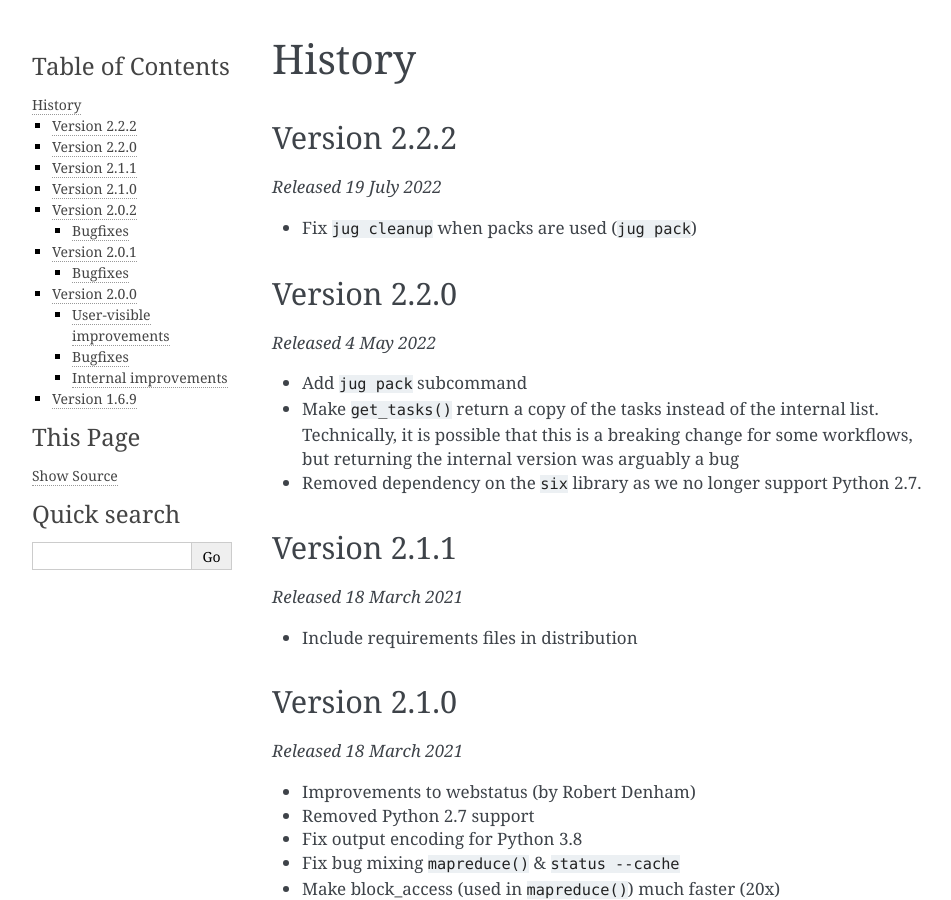
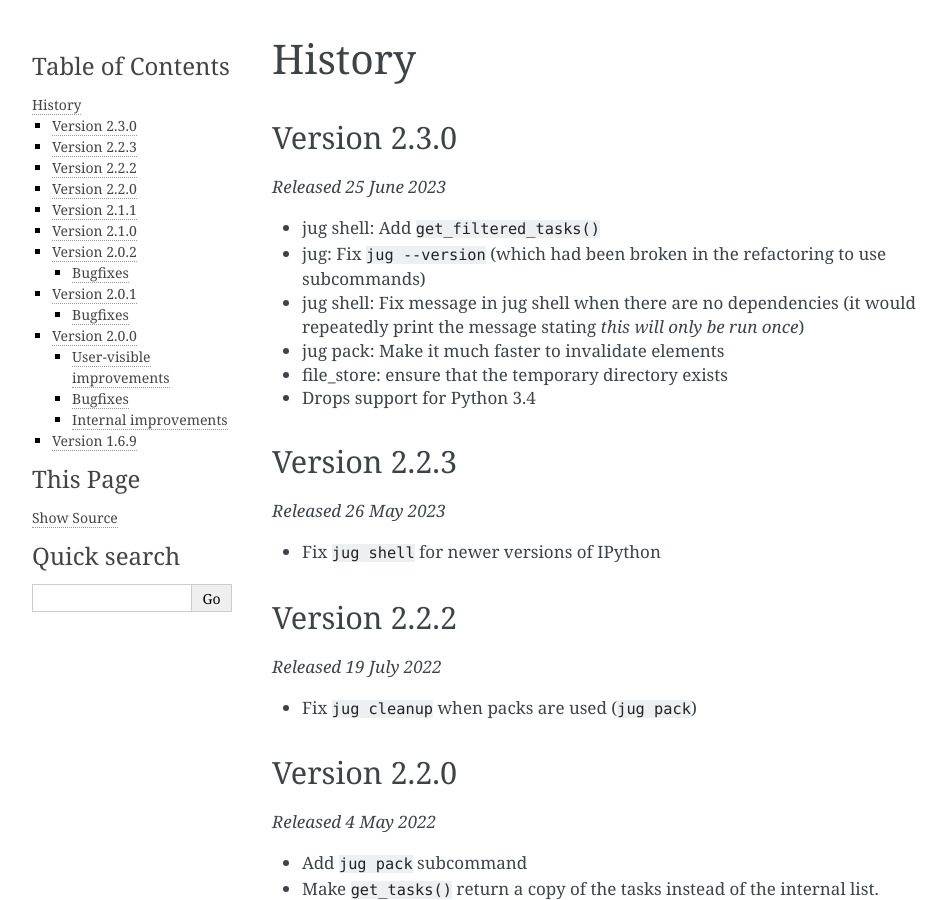
Before and after one commit to luispedro/jug, a Sphinx documentation site: the page built from docs/source/history.rst, in a window 1280 px wide and 900 px high. Shown: the whole window, without its empty margins (148-1099 px from the left). Built offline with Sphinx 7.4.7, drawn with Linux system fonts in a browser that asks for light colours; formulas are drawn with MathJax 3; the version number could not be read and is left out.

Commit message:
RLS Version 2.3.0
Several minor improvements

* `jug shell`: Add `get_filtered_tasks()`
* `jug`: Fix `jug --version` (which had been broken in the refactoring to use subcommands)
* `jug shell`: Fix message in jug shell when there are no dependencies (it would repeatedly print the message stating "this will only be run once")
* `jug pack`: Make it much faster to invalidate elements
* `file_store`: ensure that the temporary directory exists
* Drops support for Python 3.4

```diff
--- a/docs/source/history.rst
+++ b/docs/source/history.rst
@@ -1,6 +1,26 @@
 =======
 History
 =======
+
+Version 2.3.0
+-------------
+
+*Released 25 June 2023*
+
+- jug shell: Add ``get_filtered_tasks()``
+- jug: Fix ``jug --version`` (which had been broken in the refactoring to use subcommands)
+- jug shell: Fix message in jug shell when there are no dependencies (it would repeatedly print the message stating *this will only be run once*)
+- jug pack: Make it much faster to invalidate elements
+- file_store: ensure that the temporary directory exists
+- Drops support for Python 3.4
+
+Version 2.2.3
+-------------
+
+*Released 26 May 2023*
+
+- Fix ``jug shell`` for newer versions of IPython
+
 
 Version 2.2.2
 -------------
```
Also changed, not shown: README.rst (+8 -0 lines), 2 other files.
